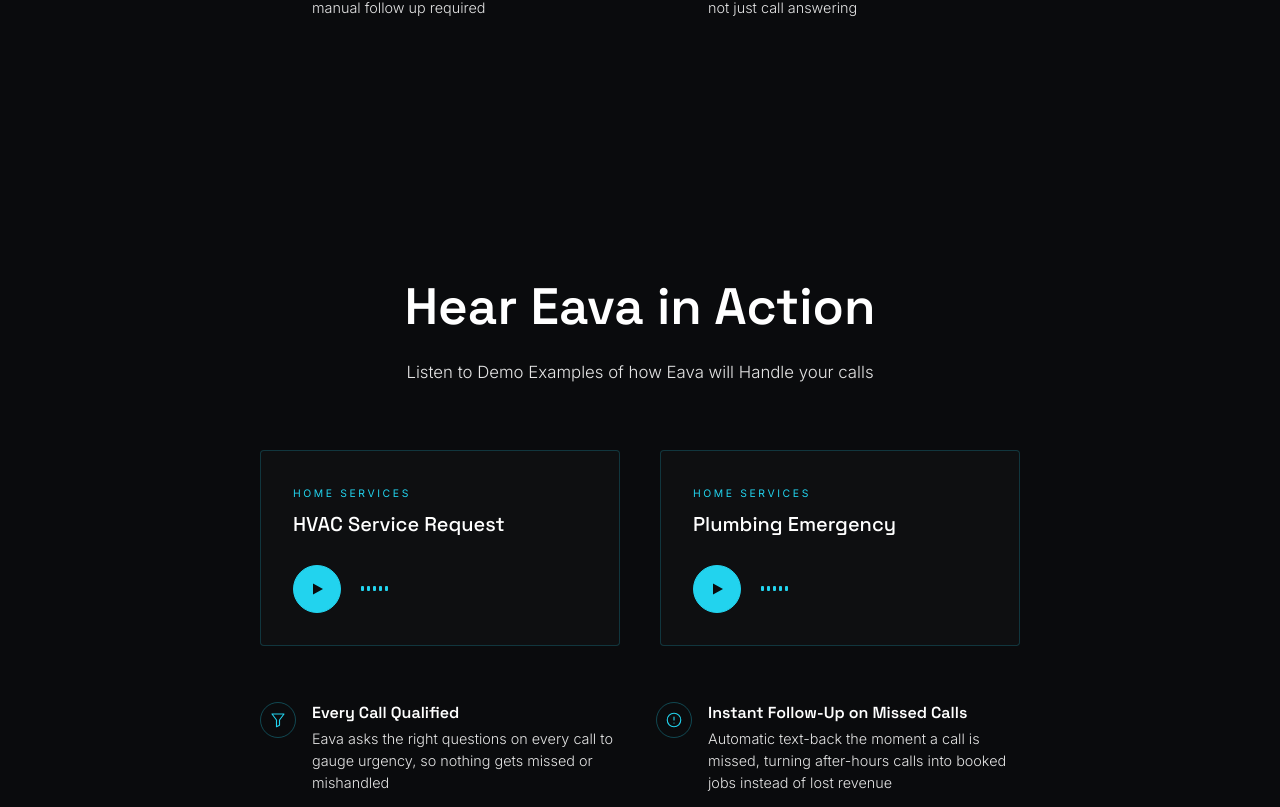
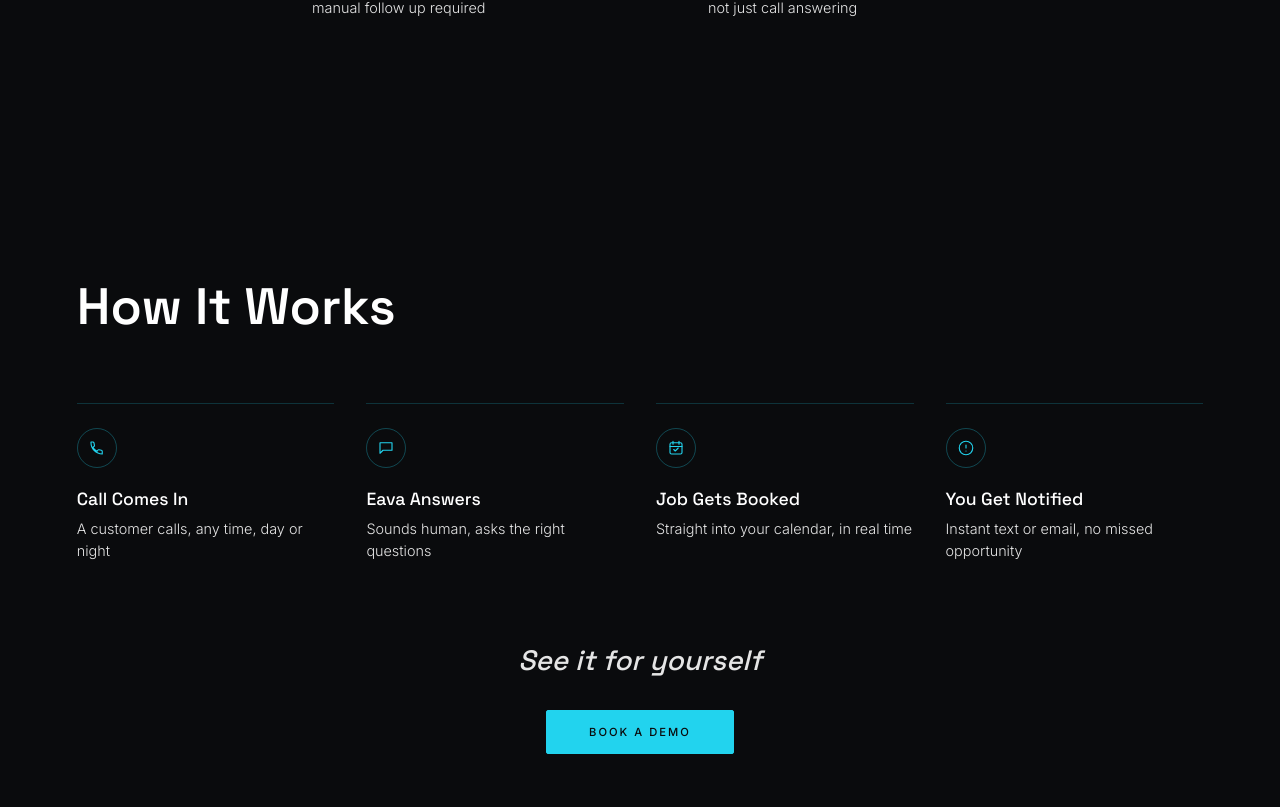
Before and after one commit to Eava-Dev/Eava-website, a Next.js app: page / in a window 1280 px wide. Shown: the part 3753-4560 px from the top of the page. Built offline with nearby package versions, Linux system fonts and the light colour scheme.

Commit message:
Move How It Works section directly below Marketing
Now sits right after the welcome video and before Hear Eava in Action
/ What Eava Handles for You. Content and styling unchanged.

```diff
--- a/app/page.tsx
+++ b/app/page.tsx
@@ -13,12 +13,12 @@
     <main style={{ background: "#0A0B0D" }}>
       <ScrollHero />
       <MarketingSection />
+      <HowItWorksSection />
       <HearEavaSection />
       <FeaturesSection />
       <PackagesSection />
       <MissedCallCostSection />
       <GuaranteeSection />
-      <HowItWorksSection />
       <ClosingCTA />
     </main>
   );
```
